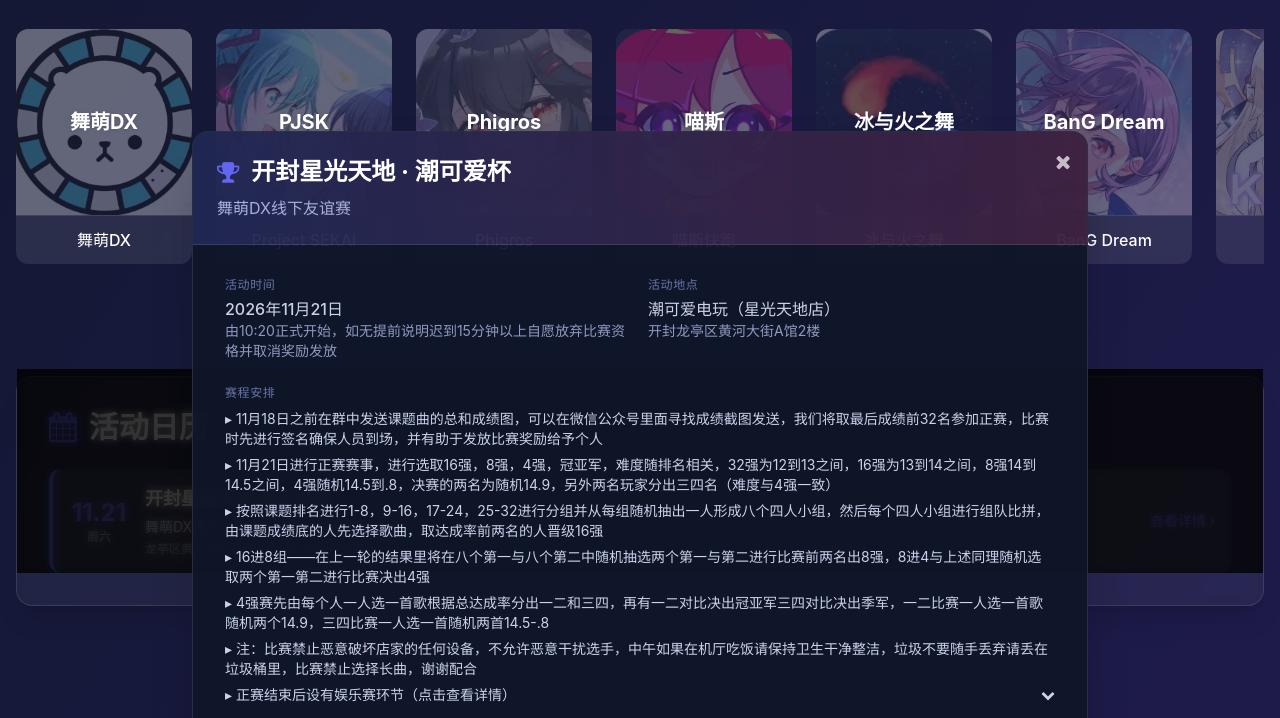
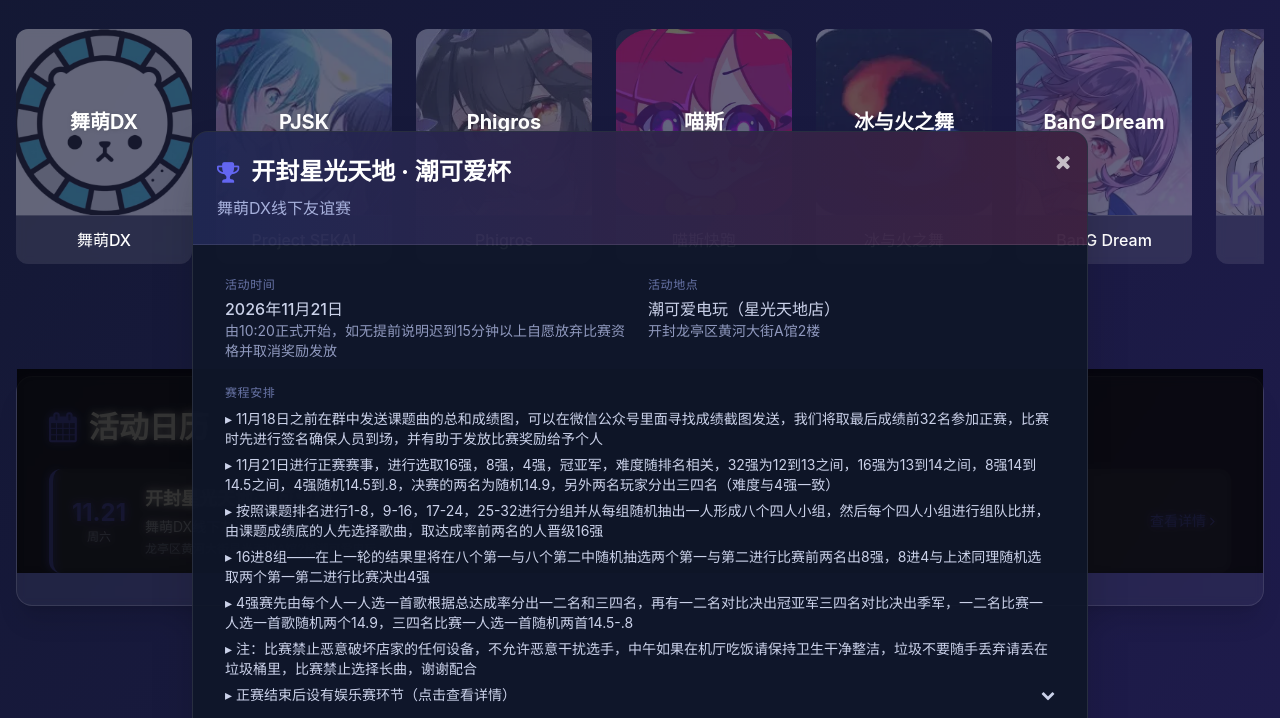
Before and after one commit to WHHXHN/HD-KC__Music-Club, a plain HTML site: page index.html in a window 1280 px wide. Both pictures are taken after a click on the element 640 px from the left and 1675 px from the top of the page. Shown: the part 1155-1873 px from the top of the page. Drawn offline with nearby package versions, Linux system fonts and the light colour scheme; files whose address does not match are found by name.

Commit message:
Update index.html

```diff
--- a/index.html
+++ b/index.html
@@ -762,7 +762,7 @@
 			          <li>▸ 11月21日进行正赛赛事，进行选取16强，8强，4强，冠亚军，难度随排名相关，32强为12到13之间，16强为13到14之间，8强14到14.5之间，4强随机14.5到.8，决赛的两名为随机14.9，另外两名玩家分出三四名（难度与4强一致）</li>
 					  <li>▸ 按照课题排名进行1-8，9-16，17-24，25-32进行分组并从每组随机抽出一人形成八个四人小组，然后每个四人小组进行组队比拼，由课题成绩底的人先选择歌曲，取达成率前两名的人晋级16强</li>
 					  <li>▸ 16进8组——在上一轮的结果里将在八个第一与八个第二中随机抽选两个第一与第二进行比赛前两名出8强，8进4与上述同理随机选取两个第一第二进行比赛决出4强</li>
-					  <li>▸ 4强赛先由每个人一人选一首歌根据总达成率分出一二和三四，再有一二对比决出冠亚军三四对比决出季军，一二比赛一人选一首歌随机两个14.9，三四比赛一人选一首随机两首14.5-.8</li>
+					  <li>▸ 4强赛先由每个人一人选一首歌根据总达成率分出一二名和三四名，再有一二名对比决出冠亚军三四名对比决出季军，一二名比赛一人选一首歌随机两个14.9，三四名比赛一人选一首随机两首14.5-.8</li>
 					  <li>▸ 注：比赛禁止恶意破坏店家的任何设备，不允许恶意干扰选手，中午如果在机厅吃饭请保持卫生干净整洁，垃圾不要随手丢弃请丢在垃圾桶里，比赛禁止选择长曲，谢谢配合</li>
 						<li>
 			            <div class="schedule-toggle flex items-center justify-between cursor-pointer text-indigo-100/90 hover:text-primary transition-colors" onclick="toggleSchedule()">
```
